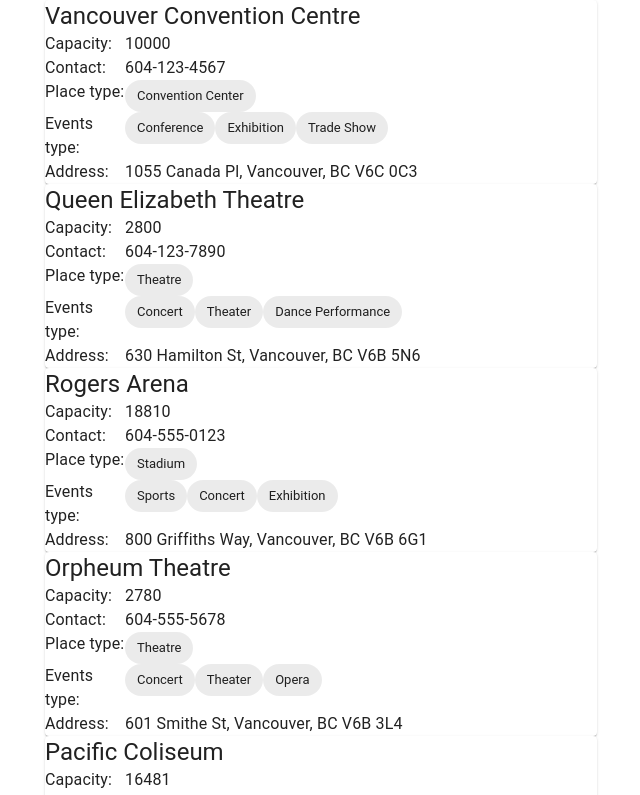
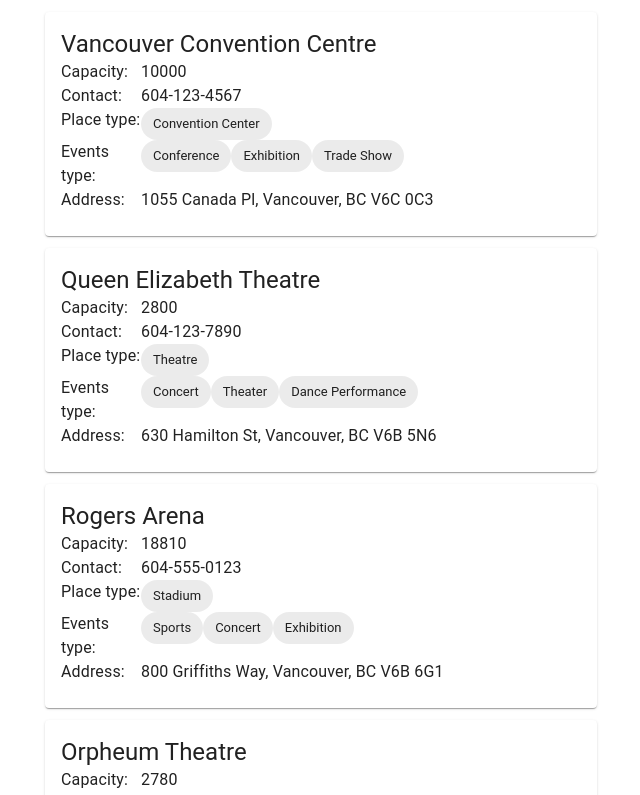
Before and after one commit to d4rkx666/vtw-hackathon, a Next.js app: page /list in a window 1280 px wide. Shown: the top 795 px of the page, without its empty margins (319-959 px from the left). Built offline with nearby package versions, Linux system fonts and the light colour scheme.

Commit message:
add Card

```diff
--- a/src/components/VenueList.tsx
+++ b/src/components/VenueList.tsx
@@ -1,4 +1,4 @@
-import { Box, Chip, Container, Paper, Typography } from "@mui/material";
+import { Box, Card, CardContent, Chip, Container, Paper, Typography } from "@mui/material";
 import venues from "../pages/data/venues.json"
 
 export const VenueList = () => {
@@ -8,8 +8,10 @@
         <div>
         {venues.map((venue)=>{
           return(
-            <div key={venue.id}>
-              <Paper>
+            <div key={venue.id} className="my-3">
+              <Card>
+                <CardContent>
+
                   <Typography variant="h5">{venue.name}</Typography>
                   <div>
                     <div className="flex">
@@ -38,7 +40,8 @@
                       <Typography>{venue.address}</Typography>
                     </div>
                   </div>
-              </Paper>
+                </CardContent>
+              </Card>
             </div>
           )
         })}
```
Lines whose indentation alone changed are shown as unchanged.
